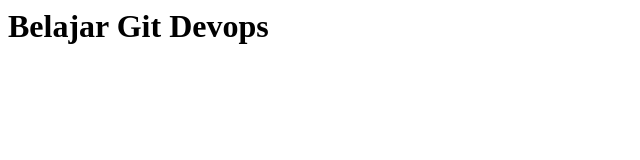
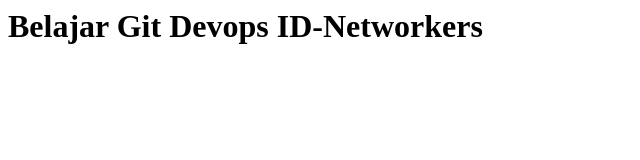
Before and after one commit to didiklsto-pmi/repo-git, a plain HTML site: page index.html in a window 1280 px wide. Shown: the whole page, without its empty margins (0-640 px from the left). Drawn offline with Linux system fonts and the light colour scheme.

Commit message:
testing branch dev

```diff
--- a/index.html
+++ b/index.html
@@ -1 +1 @@
-<h1>Belajar Git Devops</h1>
+<h1>Belajar Git Devops ID-Networkers</h1>
```
